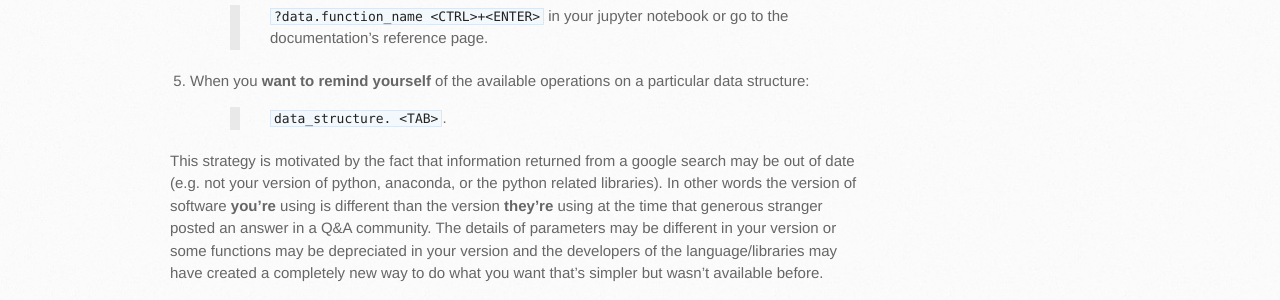
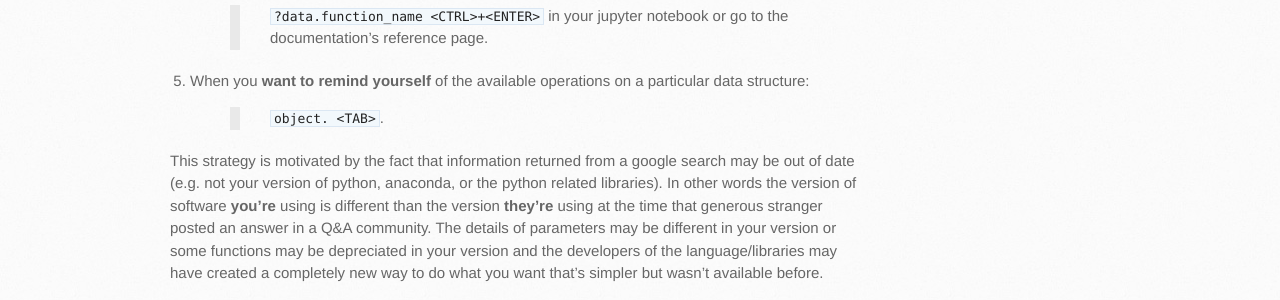
Before and after one commit to philstutorials/philstutorials.github.io, a Jekyll site: the page built from DATA601.md, in a window 1280 px wide. Shown: the part 880-1180 px from the top of the page. Built offline with Jekyll 4.4.1, drawn with Linux system fonts in a browser that asks for light colours; our own code applies the rules of GitHub Pages for plain Markdown files.

Commit message:
Update DATA601.md

```diff
--- a/DATA601.md
+++ b/DATA601.md
@@ -23,7 +23,7 @@ When you're writing your own code in a jupyter notebook it's useful to develop y
  > `?data.function_name <CTRL>+<ENTER>` in your jupyter notebook or go to the documentation's reference page.
 
 5. When you **want to remind yourself** of the available operations on a particular data structure:
-  > `data_structure. <TAB>`.
+  > `object. <TAB>`.
 
 
 This strategy is motivated by the fact that information returned from a google search may be out of date (e.g. not your version of python, anaconda, or the python related libraries).
```
